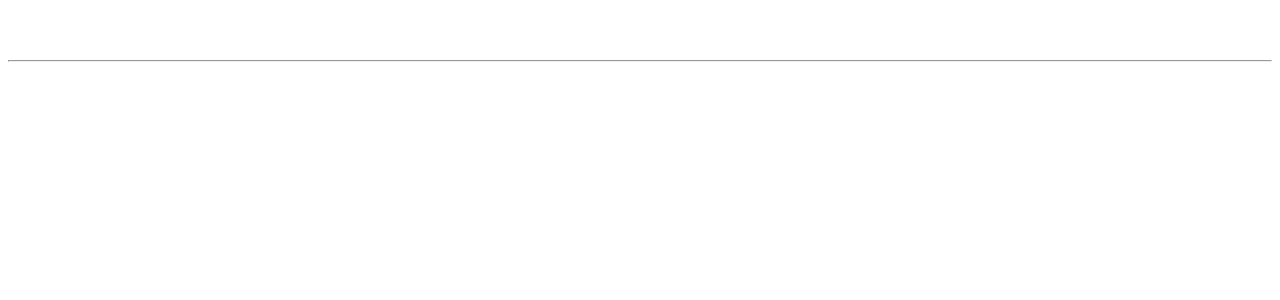
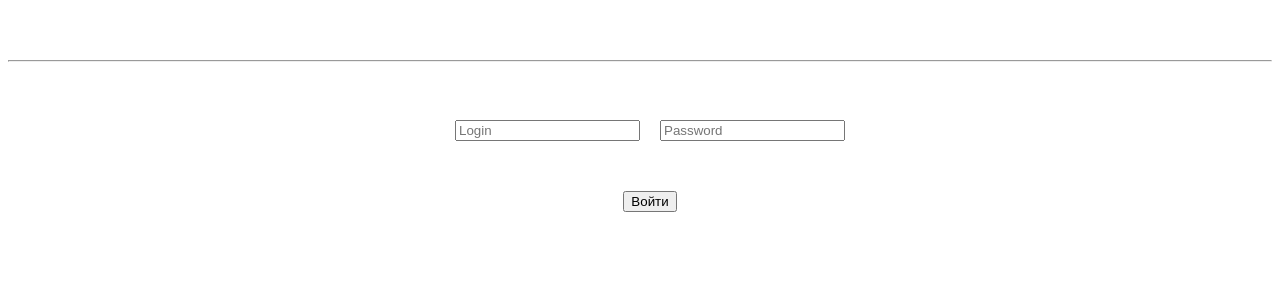
Before and after one commit to Lololik504/Egida-vue, a Vue app: page /login in a window 1280 px wide. Shown: the top 300 px of the page. Built offline with nearby package versions, Linux system fonts and the light colour scheme.

Commit message:
start doing auth

```diff
--- a/package.json
+++ b/package.json
@@ -9,6 +9,7 @@
   },
   "dependencies": {
     "core-js": "^3.6.5",
+    "jquery": "^3.5.1",
     "vue": "^2.6.11",
     "vue-router": "^3.4.5"
   },
--- /dev/null
+++ b/src/components/Login.vue
@@ -0,0 +1,48 @@
+<template>
+  <div>
+    <input v-model="login" type="text" placeholder="Login" class="x"/>
+    <input v-model="password" type="password" placeholder="Password" class="x"/>
+    <br>
+    <button class="x" @click="setLogin">Войти</button>
+  </div>
+</template>
+
+<script>
+import $ from 'jquery'
+
+export default {
+  name: "Login",
+  data() {
+    return {
+      login: '',
+      password: '',
+    }
+  },
+  methods: {
+    setLogin() {
+        $.ajax({
+          url: "http://192.168.0.2:8000/auth/login/",
+          type: "POST",
+          data:{
+            username: this.login,
+            password: this.password
+          },
+          success: (response) => {
+            console.log(response)
+          },
+          error: (response) => {
+            console.log(response)
+          }
+        })
+    },
+  }
+}
+</script>
+
+<style scoped>
+.x {
+  align-content: space-around;
+  margin-left: 20px;
+  margin-top: 50px;
+}
+</style>
--- a/src/router.js
+++ b/src/router.js
@@ -21,6 +21,11 @@ export default new Router({
             name: 'one_district',
             component: () => import('./views/OneDistrict'),
             props: true
+        },
+        {
+            path: '/login',
+            name: 'login',
+            component: () => import('./components/Login'),
         }
     ],
 })
--- a/src/views/Home.vue
+++ b/src/views/Home.vue
@@ -1,18 +1,25 @@
 <template>
   <div>
     <h2>Home page</h2>
-
-    <p>text</p>
+    <button @click="goLogin">Log in</button>
+    <br>
     <router-link to="/districts">Districts</router-link>
   </div>
 </template>
 
 <script>
 export default {
-name: "Home"
+  name: "Home",
+  methods: {
+    goLogin() {
+      this.$router.push({name: "login"})
+    }
+  }
 }
 </script>
 
 <style scoped>
-
+button{
+  margin-bottom: 20px;
+}
 </style>
```
Also changed, not shown: 1 other file (tests, documents, lock files or other folders).
